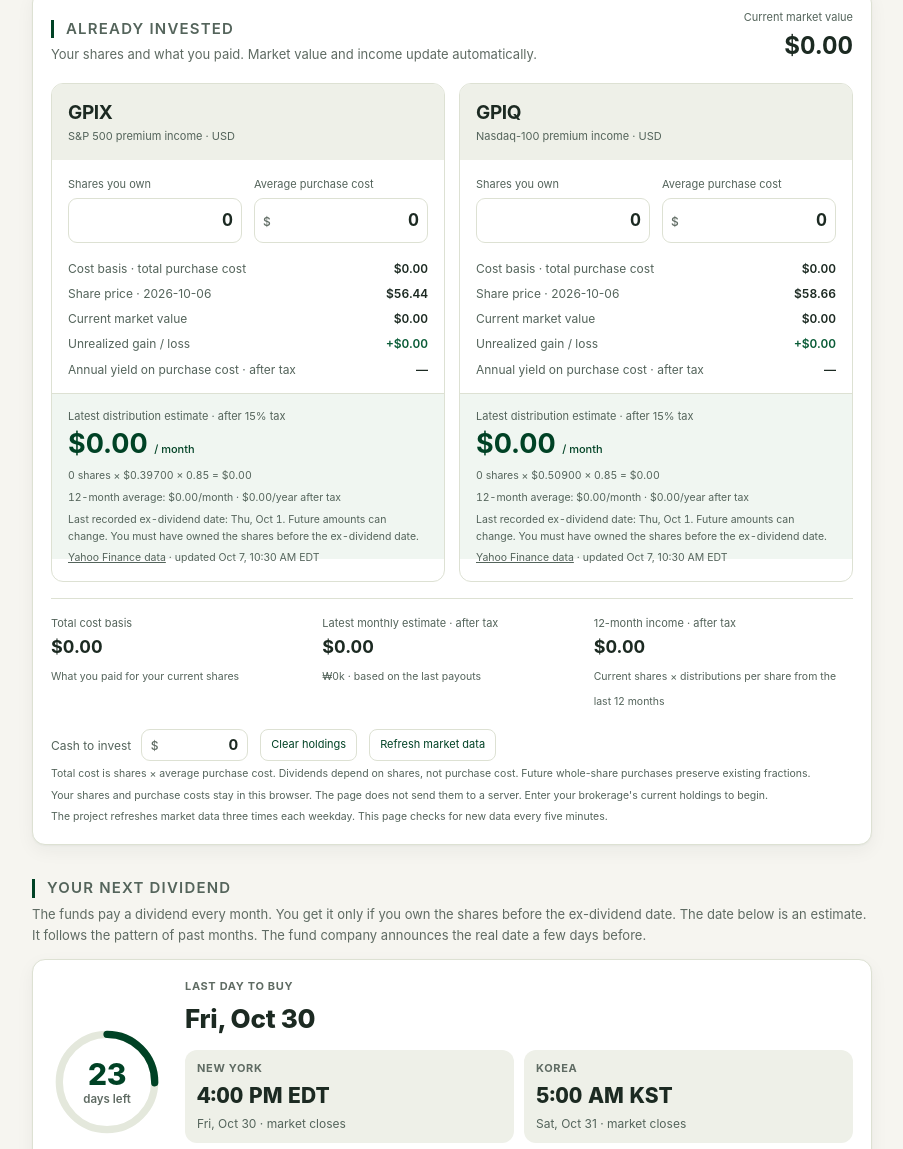
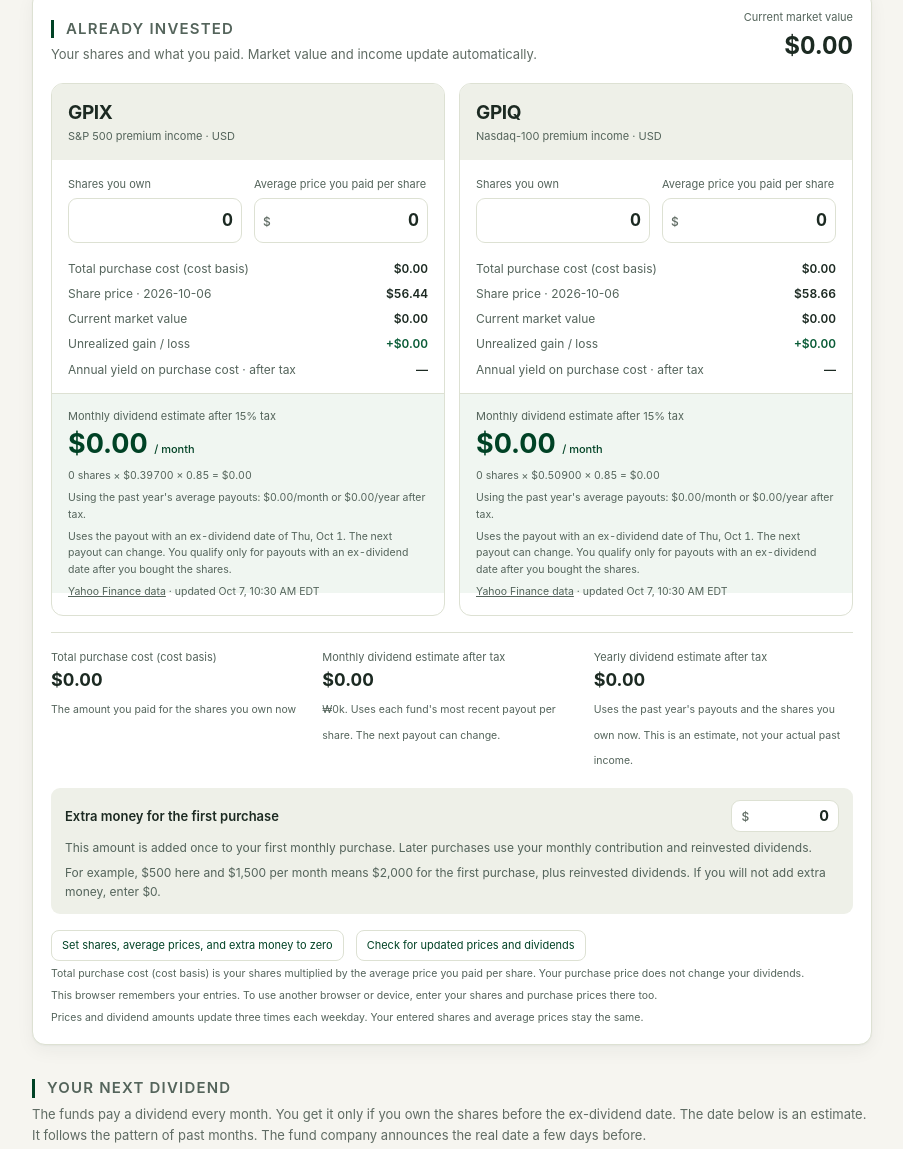
Before and after one commit to bskthefirst/should-i-buy-gpix-today, a plain HTML site: page docs/retire.html in a window 1280 px wide. Shown: the part 755-1904 px from the top of the page, without its empty margins (188-1091 px from the left). Drawn offline with Linux system fonts and the light colour scheme.

Commit message:
Explain first-purchase money and holdings estimates in plain language

```diff
--- a/docs/retire.html
+++ b/docs/retire.html
@@ -195,8 +195,8 @@
   .holding-title b { font-size: 19px; letter-spacing: -.02em; }
   .holding-title small { display: block; color: var(--muted); font-size: 11px; }
   .holding-inputs { display: grid; grid-template-columns: 1fr 1fr; gap: 12px; padding: 16px; }
-  .holding-inputs label { font-size: 11px; color: var(--muted); }
-  .holding-inputs .numbox { display: flex; margin-top: 4px; padding: 8px; }
+  .holding-inputs label { display: flex; flex-direction: column; gap: 4px; font-size: 11px; color: var(--muted); }
+  .holding-inputs .numbox { display: flex; margin-top: auto; padding: 8px; }
   .holding-inputs input { width: 100%; font-size: 17px; }
   .holding-detail { padding: 0 16px 14px; }
   .holding-detail dl { display: grid; grid-template-columns: minmax(0, 1fr) auto; gap: 6px 10px; font-size: 12px; }
@@ -216,6 +216,10 @@
   .holding-tools { display: flex; flex-wrap: wrap; gap: 12px; align-items: center; margin-top: 16px; }
   .holding-tools label { color: var(--muted); font-size: 12px; }
   .holding-tools .numbox { margin-left: 6px; }
+  .first-purchase { margin-top: 16px; padding: 12px 14px; background: var(--surface2); border-radius: 9px; }
+  .first-purchase label { display: flex; flex-wrap: wrap; align-items: center; gap: 8px 14px; font-size: 13px; font-weight: 600; }
+  .first-purchase .numbox { margin-left: auto; }
+  .first-purchase p { margin-top: 6px; font-size: 12px; color: var(--muted); }
   .holding-tools button, .tax-presets button { padding: 6px 10px; border: 1px solid var(--border); border-radius: 8px; color: var(--brg); background: var(--surface); font: inherit; font-size: 11px; cursor: pointer; }
   .tax-presets { display: flex; gap: 6px; margin-top: 8px; }
   .tax-presets button[aria-pressed=true] { background: var(--brg); color: white; border-color: var(--brg); }
@@ -1425,20 +1429,24 @@
           <div class="holding-title"><b>${key.toUpperCase()}</b><small>${name} · USD</small></div>
           <div class="holding-inputs">
             <label for="n-shares${key}">Shares you own ${numBox("n-shares" + key, "", "", key.toUpperCase() + " shares you own")}</label>
-            <label for="n-cost${key}">Average purchase cost ${numBox("n-cost" + key, "$", "", key.toUpperCase() + " average purchase cost per share in dollars")}</label>
+            <label for="n-cost${key}">Average price you paid per share ${numBox("n-cost" + key, "$", "", key.toUpperCase() + " average price you paid per share in dollars")}</label>
           </div>
           <div class="holding-detail" id="holding-${key.toLowerCase()}"></div>
         </article>`).join("")}
       </div>
       <div class="holding-summary" id="holdings-summary"></div>
+      <div class="first-purchase">
+        <label for="n-startCash">Extra money for the first purchase ${numBox("n-startCash", "$", "", "Extra money added once to the first monthly purchase in dollars")}</label>
+        <p>This amount is added once to your first monthly purchase. Later purchases use your monthly contribution and reinvested dividends.</p>
+        <p>For example, $500 here and $1,500 per month means $2,000 for the first purchase, plus reinvested dividends. If you will not add extra money, enter $0.</p>
+      </div>
       <div class="holding-tools">
-        <label for="n-startCash">Cash to invest ${numBox("n-startCash", "$", "", "Cash available to invest in dollars")}</label>
-        <button type="button" id="clear-holdings">Clear holdings</button>
-        <button type="button" id="confirm-holdings" hidden>Confirm my shares</button>
-        <button type="button" id="refresh-market">Refresh market data</button>
+        <button type="button" id="clear-holdings">Set shares, average prices, and extra money to zero</button>
+        <button type="button" id="confirm-holdings" hidden>My share counts are correct</button>
+        <button type="button" id="refresh-market">Check for updated prices and dividends</button>
       </div>
-      <p class="holding-source">Total cost is shares × average purchase cost. Dividends depend on shares, not purchase cost. Future whole-share purchases preserve existing fractions.</p>
-      <p class="holding-source">Your shares and purchase costs stay in this browser. The page does not send them to a server. Enter your brokerage's current holdings to begin.</p>
+      <p class="holding-source">Total purchase cost (cost basis) is your shares multiplied by the average price you paid per share. Your purchase price does not change your dividends.</p>
+      <p class="holding-source">This browser remembers your entries. To use another browser or device, enter your shares and purchase prices there too.</p>
       <p class="holding-source" id="holdings-data-status" role="status"></p>
     </div>
     </section>
@@ -1660,18 +1668,18 @@
     const gainKnown = cost > 0 || shares === 0;
     $("holding-" + key.toLowerCase()).innerHTML = `
       <dl>
-        <dt>Cost basis · total purchase cost</dt><dd>${gainKnown ? usd2(m.basis) : "Enter average cost"}</dd>
+        <dt>Total purchase cost (cost basis)</dt><dd>${gainKnown ? usd2(m.basis) : "Price not entered"}</dd>
         <dt>Share price · ${MARKET_META[key.toLowerCase()]?.priceDate || "backup estimate"}</dt><dd>${usd2(price)}</dd>
         <dt>Current market value</dt><dd>${usd2(m.value)}</dd>
         <dt>Unrealized gain / loss</dt><dd class="${gainKnown ? m.gain < 0 ? "gain-down" : "gain-up" : ""}">${gainKnown ? signed(m.gain) + (m.gainPct === null ? "" : " (" + percent(m.gainPct) + ")") : "—"}</dd>
         <dt>Annual yield on purchase cost · after tax</dt><dd>${m.yieldOnCost === null ? "—" : m.yieldOnCost.toFixed(2) + "%"}</dd>
       </dl>
       <div class="holding-income">
-        <div class="income-label">Latest distribution estimate · after ${S.taxPct}% tax</div>
+        <div class="income-label">Monthly dividend estimate after ${S.taxPct}% tax</div>
         <div class="income-value">${m.latestNet === null ? "Unavailable" : usd2(m.latestNet)} <small>/ month</small></div>
         <p>${last === null ? "Latest distribution is unavailable. No payout is assumed here." : `${sharesText(shares)} shares × $${last.toFixed(5)} × ${(1 - S.taxPct / 100).toLocaleString("en-US", { maximumFractionDigits: 8 })} = ${usd2(m.latestNet)}`}</p>
-        <p>${m.averageNet === null ? "12-month history unavailable" : `12-month average: ${usd2(m.averageNet)}/month · ${usd2(m.annualNet)}/year after tax`}</p>
-        <p>${dist?.last_ex ? "Last recorded ex-dividend date: " + isoDay(dist.last_ex) + ". " : ""}Future amounts can change. You must have owned the shares before the ex-dividend date.</p>
+        <p>${m.averageNet === null ? "Past payout history unavailable" : `Using the past year's average payouts: ${usd2(m.averageNet)}/month or ${usd2(m.annualNet)}/year after tax.`}</p>
+        <p>${dist?.last_ex ? "Uses the payout with an ex-dividend date of " + isoDay(dist.last_ex) + ". " : ""}The next payout can change. You qualify only for payouts with an ex-dividend date after you bought the shares.</p>
       </div>
       <p class="holding-source"><a href="${ticker === "GPIX" ? "data.json" : "data-gpiq.json"}">Yahoo Finance data</a> · ${MARKET_META[key.toLowerCase()]?.asof || "not available"}</p>`;
   }
@@ -1680,13 +1688,13 @@
   const latestNet = total("latestNet"), annualNet = total("annualNet");
   $("holdings-value").textContent = usd2(records.reduce((sum, r) => sum + r.value, 0));
   $("holdings-summary").innerHTML = `
-    <div><span>Total cost basis</span><b>${completeCost ? usd2(total("basis")) : "Enter purchase costs"}</b><small>${completeCost ? "What you paid for your current shares" : "The old dollar balances did not include purchase costs"}</small></div>
-    <div><span>Latest monthly estimate · after tax</span><b>${latestNet === null ? "Unavailable" : usd2(latestNet)}</b><small>${latestNet === null ? "Waiting for distribution data" : won(latestNet) + " · based on the last payouts"}</small></div>
-    <div><span>12-month income · after tax</span><b>${annualNet === null ? "Unavailable" : usd2(annualNet)}</b><small>Current shares × distributions per share from the last 12 months</small></div>`;
-  $("holdings-notice").textContent = S.holdingsReview ? "Your old dollar balances were converted into estimated shares once. Verify the shares and enter your average purchase costs from your brokerage. Confirm the shares when you have checked them." : "";
+    <div><span>Total purchase cost (cost basis)</span><b>${completeCost ? usd2(total("basis")) : "Average prices missing"}</b><small>${completeCost ? "The amount you paid for the shares you own now" : "Enter the average price you paid per share for each fund above."}</small></div>
+    <div><span>Monthly dividend estimate after tax</span><b>${latestNet === null ? "Unavailable" : usd2(latestNet)}</b><small>${latestNet === null ? "The latest payouts are unavailable" : won(latestNet) + ". Uses each fund's most recent payout per share. The next payout can change."}</small></div>
+    <div><span>Yearly dividend estimate after tax</span><b>${annualNet === null ? "Unavailable" : usd2(annualNet)}</b><small>Uses the past year's payouts and the shares you own now. This is an estimate, not your actual past income.</small></div>`;
+  $("holdings-notice").textContent = S.holdingsReview ? "The previous page saved dollar amounts, so these share counts are estimates. Enter your actual share counts and average prices from your brokerage. Check the extra money for the first purchase too. It includes the remainder from those estimated share counts." : "";
   $("confirm-holdings").hidden = !S.holdingsReview;
   const issues = MARKET_META.issues || [];
-  $("holdings-data-status").textContent = issues.length ? issues.join(" ") : "The project refreshes market data three times each weekday. This page checks for new data every five minutes.";
+  $("holdings-data-status").textContent = issues.length ? issues.join(" ") : "Prices and dividend amounts update three times each weekday. Your entered shares and average prices stay the same.";
   $("holdings-data-status").classList.toggle("gain-down", issues.length > 0);
   $("market-note").textContent = `The forecast uses the last 12 months of distributions divided by current prices. The holdings card uses the latest recorded payout. ${issues.join(" ")} Won amounts use ₩${FX.toLocaleString("en-US", { maximumFractionDigits: 2 })} per dollar (${FX_NOTE}). Future income is an estimate.`;
 }
@@ -1736,7 +1744,7 @@
   // control labels
   $("v-mix").textContent = S.gpixPct + "% GPIX / " + (100 - S.gpixPct) + "% GPIQ";
   $("v-start").textContent = fmt$(startTotal) + " in total";
-  $("holdnote").textContent = `${sharesText(hold.sg)} GPIX shares and ${sharesText(hold.sq)} GPIQ shares, plus ${usd2(S.startCash)} in cash. The forecast uses current market value. Your purchase cost stays recorded above.`;
+  $("holdnote").textContent = `${sharesText(hold.sg)} GPIX shares and ${sharesText(hold.sq)} GPIQ shares at today's market prices, plus ${usd2(S.startCash)} for the first purchase. The extra money is added once.`;
   document.querySelectorAll("[data-tax]").forEach(b => b.setAttribute("aria-pressed", String(+b.dataset.tax === S.taxPct)));
   renderHoldings(y);
   $("v-scen").textContent = SCENARIO_LABEL[S.scenario];
@@ -1987,7 +1995,7 @@
   } finally {
     refreshingMarket = false;
     const b = $("refresh-market");
-    if (b) { b.disabled = false; b.textContent = "Refresh market data"; }
+    if (b) { b.disabled = false; b.textContent = "Check for updated prices and dividends"; }
   }
 }
 refreshMarket();
```
